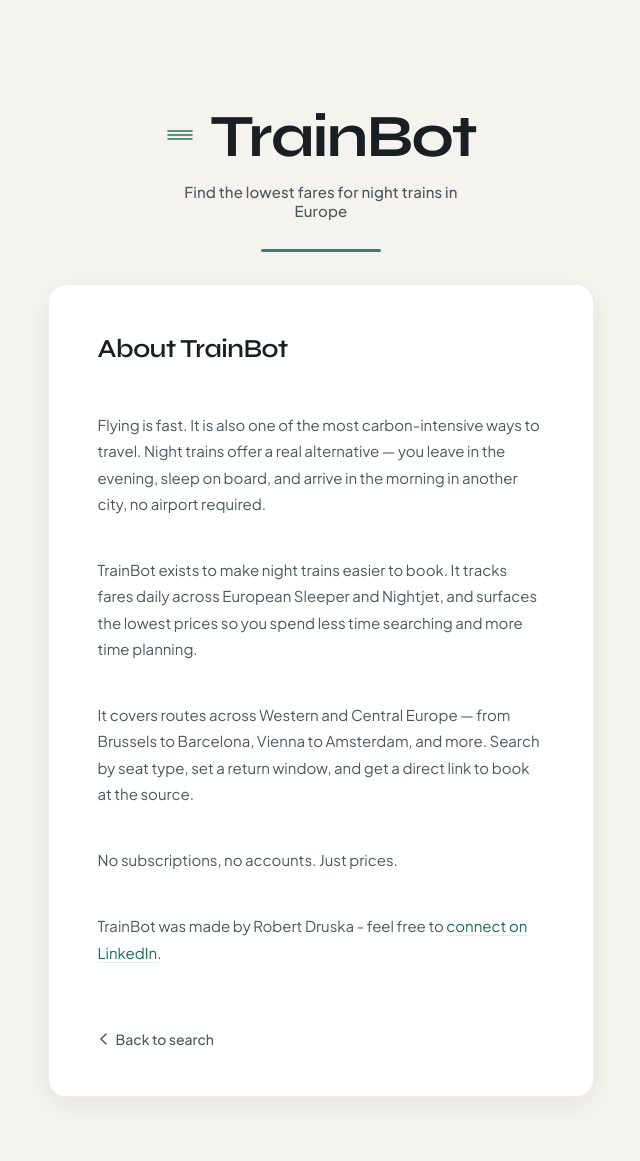
After one commit to druskacik/trainbot, a Django app: page /about/ in a window 1280 px wide. The commit adds this page. Shown: the whole page, without its empty margins (319-959 px from the left). Run offline with Django 5.2, Linux system fonts and the light colour scheme.

Commit message:
about page

```diff
--- a/ui/static/ui/style.css
+++ b/ui/static/ui/style.css
@@ -199,6 +199,8 @@ body {
     justify-content: center;
     gap: clamp(0.75rem, 2vw, 1rem);
     margin-bottom: var(--space-md);
+    text-decoration: none;
+    color: inherit;
 }
 
 .logo-icon {
@@ -885,3 +887,85 @@ fieldset {
         font-size: 0.9rem;
     }
 }
+
+/* ========== Footer ========== */
+.site-footer {
+    text-align: center;
+    padding: var(--space-2xl) var(--space-lg) var(--space-3xl);
+    margin-top: var(--space-2xl);
+}
+
+.footer-link {
+    font-size: 0.8125rem;
+    font-weight: 500;
+    color: var(--text-muted);
+    text-decoration: none;
+    letter-spacing: 0.02em;
+    transition: color var(--transition-base);
+}
+
+.footer-link:hover,
+.footer-link:focus-visible {
+    color: var(--accent);
+    outline: none;
+}
+
+/* ========== About page ========== */
+.about-container {
+    max-width: 52ch;
+}
+
+.about-post {
+    padding: var(--space-3xl);
+    animation: fadeInUp 0.55s var(--ease-out-quart) both;
+}
+
+.about-post h2 {
+    font-family: var(--font-display);
+    font-size: clamp(1.25rem, 3vw, 1.625rem);
+    font-weight: 600;
+    letter-spacing: -0.02em;
+    color: var(--text-main);
+    margin-bottom: var(--space-xl);
+}
+
+.about-post p {
+    font-size: 0.9375rem;
+    line-height: 1.75;
+    color: var(--text-muted);
+    margin-bottom: var(--space-lg);
+}
+
+.about-post p:last-child {
+    margin-bottom: 0;
+}
+
+.prose-link {
+    color: var(--accent);
+    text-decoration: underline;
+    text-underline-offset: 3px;
+    text-decoration-color: var(--accent-soft);
+    transition: text-decoration-color var(--transition-base);
+}
+
+.prose-link:hover,
+.prose-link:focus-visible {
+    text-decoration-color: var(--accent);
+}
+
+.back-link {
+    display: inline-flex;
+    align-items: center;
+    gap: var(--space-xs);
+    font-size: 0.875rem;
+    font-weight: 500;
+    color: var(--text-muted);
+    text-decoration: none;
+    margin-top: var(--space-xl);
+    transition: color var(--transition-base);
+}
+
+.back-link:hover,
+.back-link:focus-visible {
+    color: var(--accent);
+}
--- /dev/null
+++ b/ui/templates/ui/about.html
@@ -0,0 +1,56 @@
+<!DOCTYPE html>
+<html lang="en">
+
+<head>
+    <meta charset="UTF-8">
+    <meta name="viewport" content="width=device-width, initial-scale=1.0">
+    <title>About — TrainBot</title>
+    <link rel="preconnect" href="https://fonts.googleapis.com">
+    <link rel="preconnect" href="https://fonts.gstatic.com" crossorigin>
+    <link href="https://fonts.googleapis.com/css2?family=Plus+Jakarta+Sans:wght@400;500;600;700&family=Syne:wght@500;600;700&display=swap" rel="stylesheet">
+
+    {% load static %}
+    <link rel="stylesheet" href="{% static 'ui/style.css' %}">
+
+    <script defer src="https://umami.cr.bswatcher.com/script.js"
+        data-website-id="aad2c1ad-5911-4278-9067-593ba9a76e87"></script>
+</head>
+
+<body>
+    <header class="main-header">
+        <a href="/" class="logo" aria-label="TrainBot — back to search">
+            <span class="logo-icon" aria-hidden="true">
+                <svg width="28" height="20" viewBox="0 0 28 20" fill="none" xmlns="http://www.w3.org/2000/svg" focusable="false" aria-hidden="true">
+                    <path d="M2 10h24M2 6h24M2 14h24" stroke="currentColor" stroke-width="1.5" stroke-linecap="round"/>
+                </svg>
+            </span>
+            <h1>TrainBot</h1>
+        </a>
+        <p class="subtitle">Find the lowest fares for night trains in Europe</p>
+    </header>
+
+    <main class="container about-container">
+        <article class="about-post glass-panel">
+            <h2>About TrainBot</h2>
+
+            <p>Flying is fast. It is also one of the most carbon-intensive ways to travel. Night trains offer a real alternative — you leave in the evening, sleep on board, and arrive in the morning in another city, no airport required.</p>
+
+            <p>TrainBot exists to make night trains easier to book. It tracks fares daily across European Sleeper and Nightjet, and surfaces the lowest prices so you spend less time searching and more time planning.</p>
+
+            <p>It covers routes across Western and Central Europe — from Brussels to Barcelona, Vienna to Amsterdam, and more. Search by seat type, set a return window, and get a direct link to book at the source.</p>
+
+            <p>No subscriptions, no accounts. Just prices.</p>
+
+            <p>TrainBot was made by Robert Druska - feel free to <a href="https://www.linkedin.com/in/robert-druska/" class="prose-link" target="_blank" rel="noopener noreferrer">connect on LinkedIn</a>.</p>
+
+            <a href="/" class="back-link" aria-label="Back to search">
+                <svg width="14" height="14" viewBox="0 0 14 14" fill="none" xmlns="http://www.w3.org/2000/svg" aria-hidden="true">
+                    <path d="M9 2L4 7L9 12" stroke="currentColor" stroke-width="1.5" stroke-linecap="round" stroke-linejoin="round"/>
+                </svg>
+                Back to search
+            </a>
+        </article>
+    </main>
+</body>
+
+</html>
--- a/ui/templates/ui/index.html
+++ b/ui/templates/ui/index.html
@@ -105,6 +105,10 @@
     </main>
 
     <script src="{% static 'ui/script.js' %}"></script>
+
+    <footer class="site-footer">
+        <a href="/about/" class="footer-link">About TrainBot</a>
+    </footer>
 </body>
 
 </html>
--- a/ui/urls.py
+++ b/ui/urls.py
@@ -3,6 +3,7 @@ from . import views
 
 urlpatterns = [
     path('', views.index, name='index'),
+    path('about/', views.about, name='about'),
     path('api/search', views.search_trips, name='search_trips'),
     path('api/stations', views.get_stations, name='get_stations'),
 ]
--- a/ui/views.py
+++ b/ui/views.py
@@ -77,6 +77,10 @@ def _get_routes_with_best_price(dep_station_names, arr_station_names, seat_type)
 
 def index(request):
     return render(request, 'ui/index.html')
+
+
+def about(request):
+    return render(request, 'ui/about.html')
 
 
 @require_GET
```
